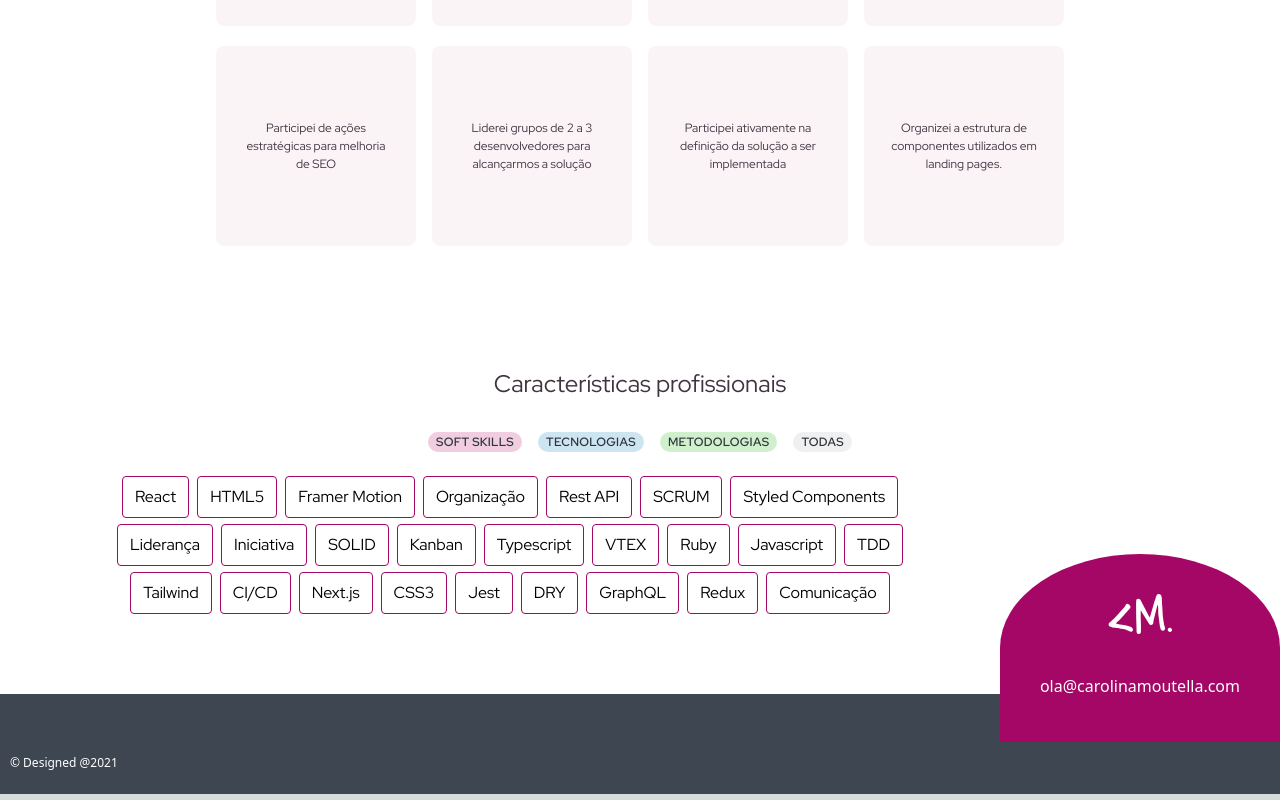
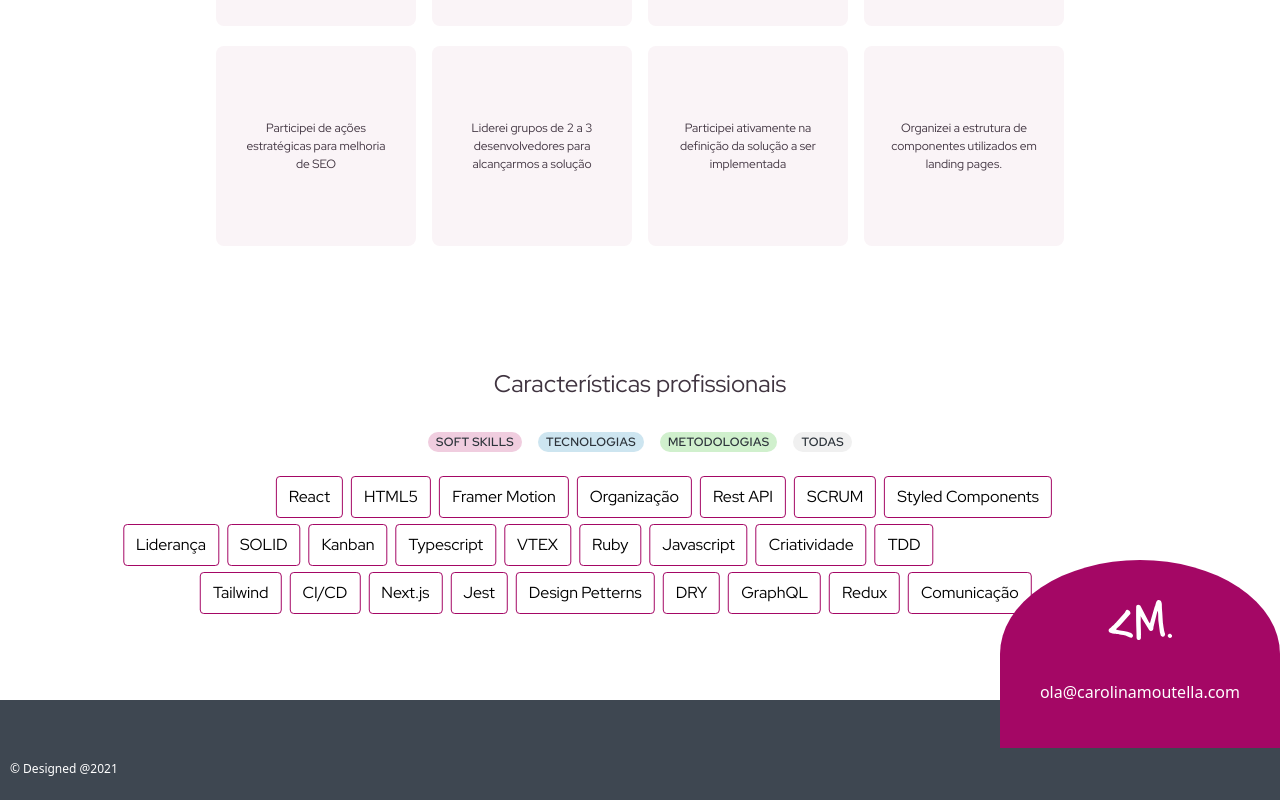
Before and after one commit to cmoutella/next-portfolio, a Next.js app: page /career in a window 1280 px wide. Shown: the part 786-1586 px from the top of the page. Built offline with nearby package versions, Linux system fonts and the light colour scheme.

Commit message:
feat(Skills): animate skills

```diff
--- a/src/pageComponents/career/Skills.tsx
+++ b/src/pageComponents/career/Skills.tsx
@@ -1,9 +1,25 @@
 import { useTranslation } from "@/providers/TranslationProvider";
 import { useState } from "react";
+import { motion } from "framer-motion";
 
 type FilterItem = {
   name: string;
   type: string;
+};
+
+const SkillList = ({ list }: { list: FilterItem[] }) => {
+  return (
+    <div className="flex justify-center mb-[6px]">
+      {list.map((item: FilterItem, i: number) => (
+        <span
+          key={i}
+          className="mx-[4px] rounded-[4px] border-[1px] py-[8px] px-[12px] border-primary-medium"
+        >
+          {item.name}
+        </span>
+      ))}
+    </div>
+  );
 };
 
 const Skills = () => {
@@ -58,37 +74,46 @@ const Skills = () => {
           </div>
         ))}
       </div>
-      <div className="max-w-[1000px]">
-        <div className="flex justify-center mb-[6px]">
-          {skillsList1.map((item: FilterItem, i: number) => (
-            <span
-              key={i}
-              className="mx-[4px] rounded-[4px] border-[1px] py-[8px] px-[12px] border-primary-medium"
-            >
-              {item.name}
-            </span>
-          ))}
-        </div>
-        <div className="flex justify-center mb-[6px]">
-          {skillsList2.map((item: FilterItem, i: number) => (
-            <span
-              key={i}
-              className="mx-[4px] rounded-[4px] border-[1px] py-[8px] px-[12px] border-primary-medium"
-            >
-              {item.name}
-            </span>
-          ))}
-        </div>
-        <div className="flex justify-center">
-          {skillsList3.map((item: FilterItem, i: number) => (
-            <span
-              key={i}
-              className="mx-[4px] rounded-[4px] border-[1px] py-[8px] px-[12px] border-primary-medium"
-            >
-              {item.name}
-            </span>
-          ))}
-        </div>
+      <div className="max-w-[1000px] mx-auto">
+        <motion.div
+          animate={{
+            x: [-100, 100, -100],
+          }}
+          transition={{
+            duration: 8,
+            repeat: Infinity,
+            ease: "easeInOut",
+            repeatDelay: 0.3,
+          }}
+        >
+          <SkillList list={skillsList1} />
+        </motion.div>
+        <motion.div
+          animate={{
+            x: [80, -120, 80],
+          }}
+          transition={{
+            duration: 10,
+            repeat: Infinity,
+            ease: "easeInOut",
+            repeatDelay: 0.3,
+          }}
+        >
+          <SkillList list={skillsList2} />
+        </motion.div>
+        <motion.div
+          animate={{
+            x: [-80, 120, -80],
+          }}
+          transition={{
+            duration: 7,
+            repeat: Infinity,
+            ease: "easeInOut",
+            repeatDelay: 0.3,
+          }}
+        >
+          <SkillList list={skillsList3} />
+        </motion.div>
       </div>
     </div>
   );
--- a/src/texts/EN.tsx
+++ b/src/texts/EN.tsx
@@ -28,6 +28,48 @@ const texts = {
         "Organized codebase for landing pages components",
       ],
     },
+    skills: {
+      title: "Características profissionais",
+      filters: [
+        { name: "soft skills", type: "soft" },
+        { name: "technologies", type: "tech" },
+        { name: "methodologies", type: "method" },
+        { name: "all", type: "all" },
+      ],
+      lists: [
+        [
+          { name: "React", type: "tech" },
+          { name: "HTML5", type: "tech" },
+          { name: "Framer Motion", type: "tech" },
+          { name: "Organization", type: "soft" },
+          { name: "Rest API", type: "tech" },
+          { name: "SCRUM", type: "method" },
+          { name: "Styled Components", type: "tech" },
+        ],
+        [
+          { name: "Leadership", type: "soft" },
+          { name: "SOLID", type: "method" },
+          { name: "Kanban", type: "method" },
+          { name: "Typescript", type: "tech" },
+          { name: "VTEX", type: "tech" },
+          { name: "Ruby", type: "tech" },
+          { name: "Javascript", type: "tech" },
+          { name: "Criativity", type: "soft" },
+          { name: "TDD", type: "method" },
+        ],
+        [
+          { name: "Tailwind", type: "tech" },
+          { name: "CI/CD", type: "method" },
+          { name: "Next.js", type: "tech" },
+          { name: "Jest", type: "tech" },
+          { name: "Design Petterns", type: "method" },
+          { name: "DRY", type: "method" },
+          { name: "GraphQL", type: "tech" },
+          { name: "Redux", type: "tech" },
+          { name: "Comunication", type: "soft" },
+        ],
+      ],
+    },
   },
   services: {
     title: "For your business",
--- a/src/texts/PT.tsx
+++ b/src/texts/PT.tsx
@@ -48,21 +48,21 @@ const texts = {
         ],
         [
           { name: "Liderança", type: "soft" },
-          { name: "Iniciativa", type: "soft" },
           { name: "SOLID", type: "method" },
           { name: "Kanban", type: "method" },
           { name: "Typescript", type: "tech" },
           { name: "VTEX", type: "tech" },
           { name: "Ruby", type: "tech" },
           { name: "Javascript", type: "tech" },
+          { name: "Criatividade", type: "soft" },
           { name: "TDD", type: "method" },
         ],
         [
           { name: "Tailwind", type: "tech" },
           { name: "CI/CD", type: "method" },
           { name: "Next.js", type: "tech" },
-          { name: "CSS3", type: "tech" },
           { name: "Jest", type: "tech" },
+          { name: "Design Petterns", type: "method" },
           { name: "DRY", type: "method" },
           { name: "GraphQL", type: "tech" },
           { name: "Redux", type: "tech" },
```
